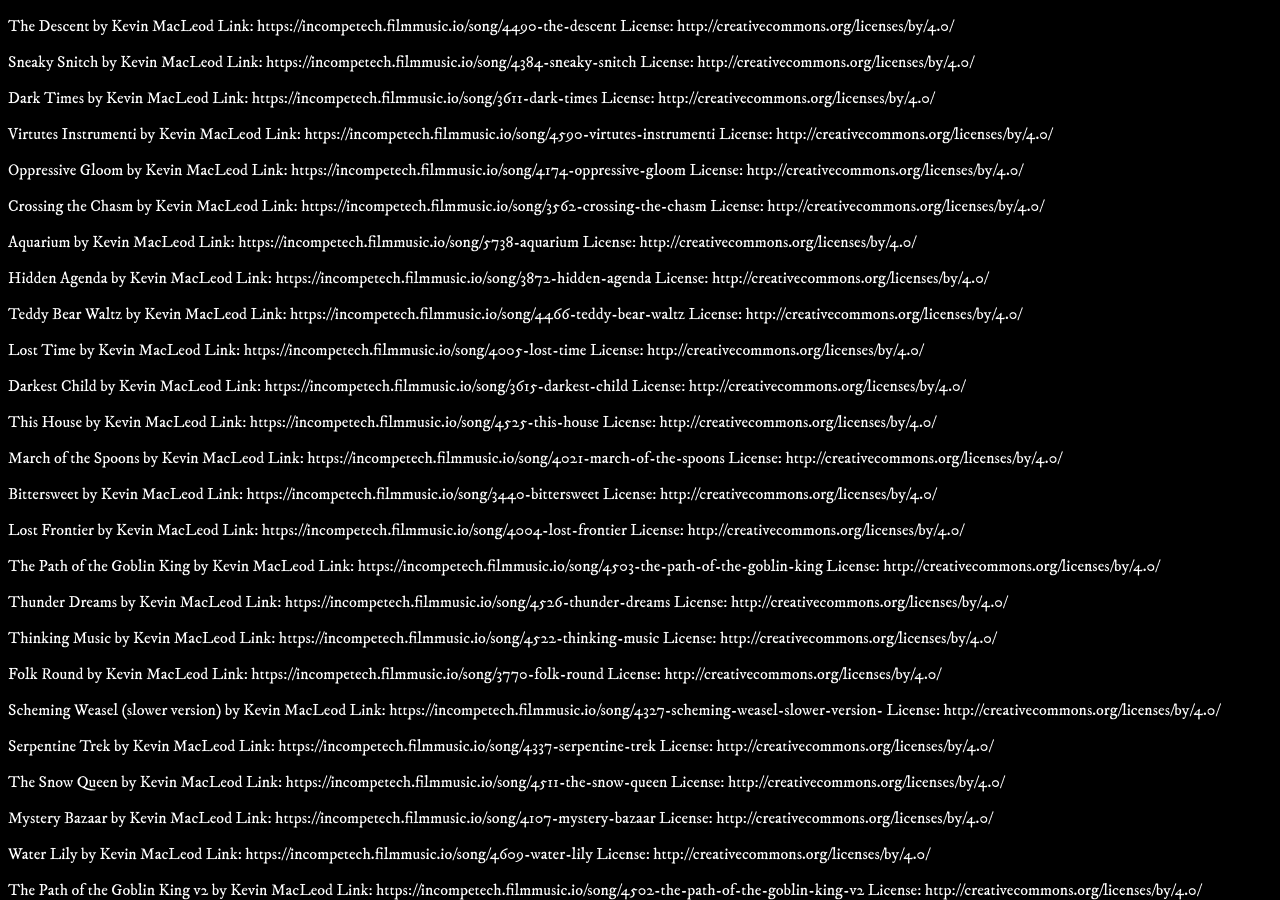
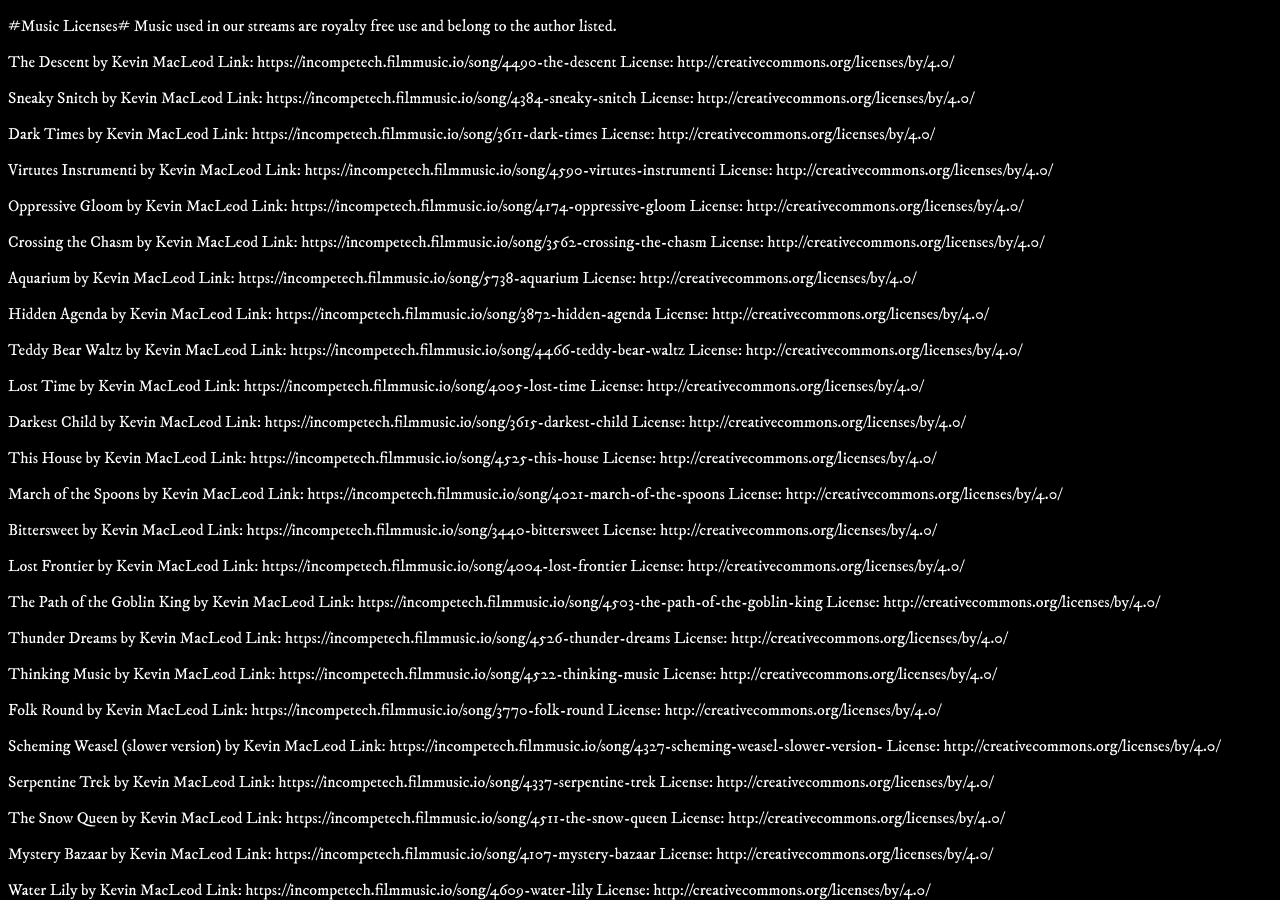
Before and after one commit to JaredSartin/here-be-dragons-dnd, a Jekyll site: the page built from music.md, in a window 1280 px wide and 900 px high. Built offline with Jekyll 4.4.1, drawn with Linux system fonts in a browser that asks for light colours; our own code applies the rules of GitHub Pages for plain Markdown files.

Commit message:
Update music.md

```diff
--- a/music.md
+++ b/music.md
@@ -1,3 +1,6 @@
+#Music Licenses#
+Music used in our streams are royalty free use and belong to the author listed.
+
 The Descent by Kevin MacLeod
 Link: https://incompetech.filmmusic.io/song/4490-the-descent
 License: http://creativecommons.org/licenses/by/4.0/
```
